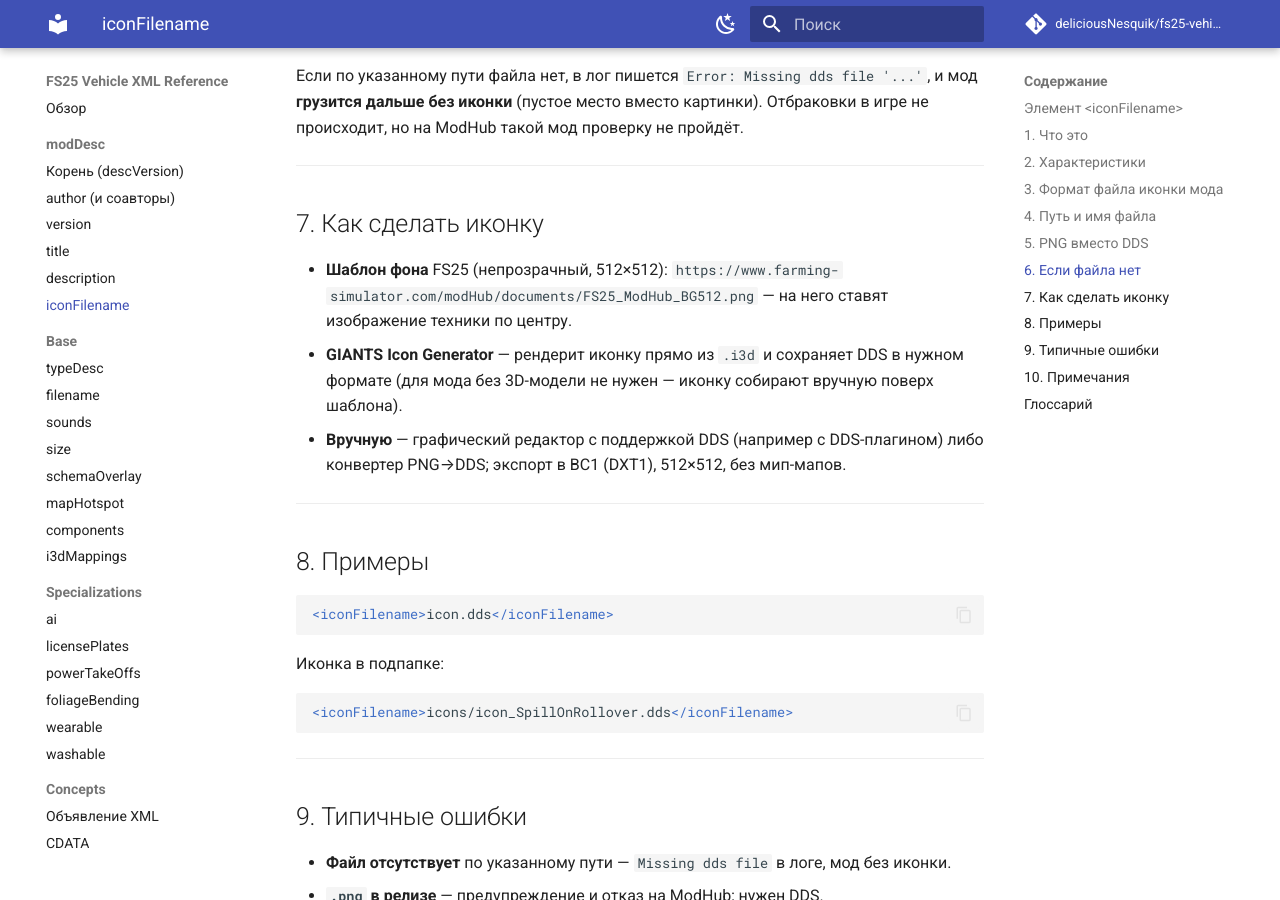
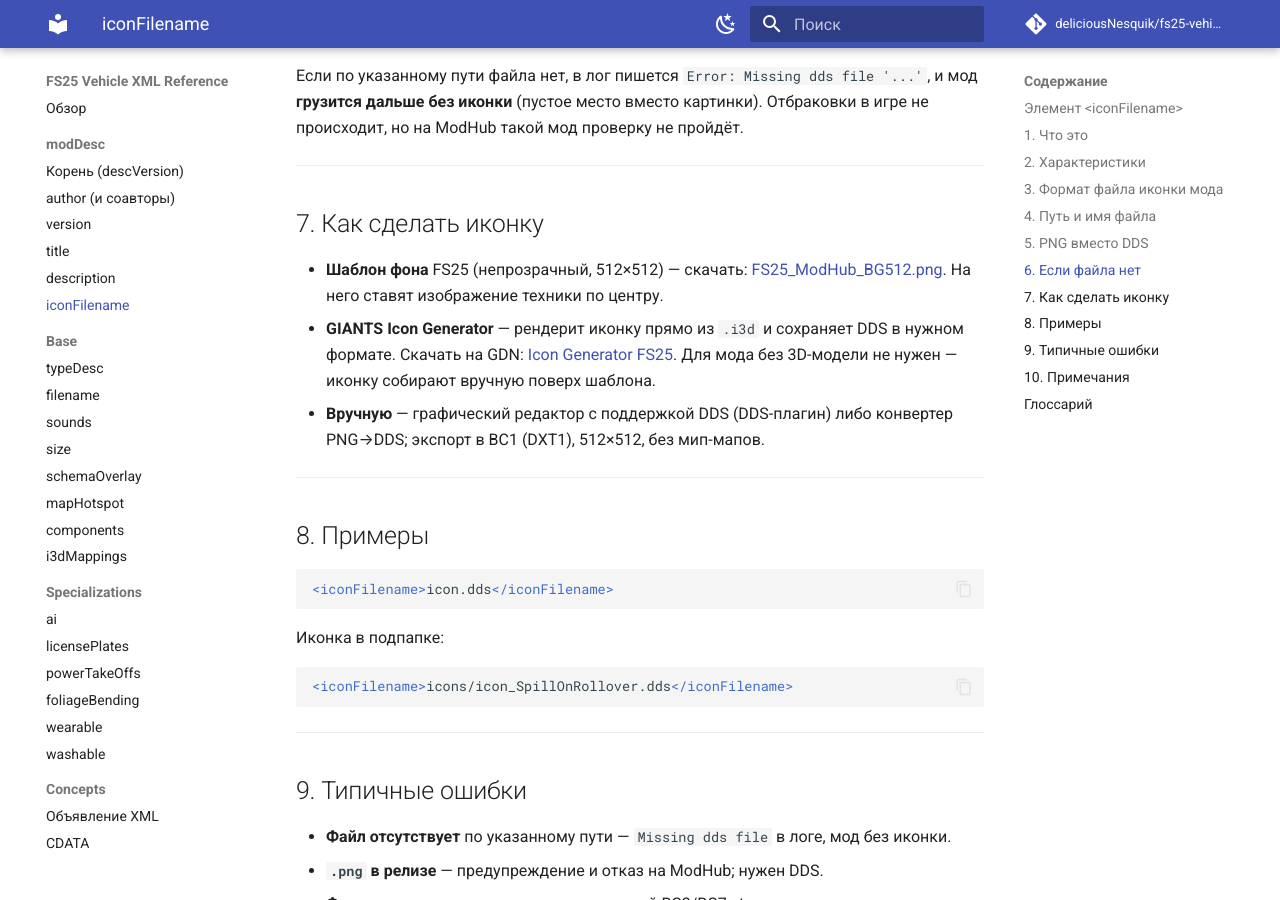
Before and after one commit to deliciousNesquik/fs25-vehicle-xml-reference, an MkDocs documentation site: the page built from docs/mod-desc/icon-filename.md, in a window 1280 px wide and 900 px high, scrolled down 2303 px. Built offline with MkDocs 1.6.1 and Material for MkDocs 9.7.7, drawn with Linux system fonts in a browser that asks for light colours; comment, search, counter and statistics services are not loaded.

Commit message:
iconFilename: make template link clickable, add Icon Generator download link

```diff
--- a/docs/mod-desc/icon-filename.md
+++ b/docs/mod-desc/icon-filename.md
@@ -82,9 +82,9 @@
 
 ## 7. Как сделать иконку
 
-- **Шаблон фона** FS25 (непрозрачный, 512×512): `https://www.farming-simulator.com/modHub/documents/FS25_ModHub_BG512.png` — на него ставят изображение техники по центру.
-- **GIANTS Icon Generator** — рендерит иконку прямо из `.i3d` и сохраняет DDS в нужном формате (для мода без 3D-модели не нужен — иконку собирают вручную поверх шаблона).
-- **Вручную** — графический редактор с поддержкой DDS (например с DDS-плагином) либо конвертер PNG→DDS; экспорт в BC1 (DXT1), 512×512, без мип-мапов.
+- **Шаблон фона** FS25 (непрозрачный, 512×512) — скачать: [FS25_ModHub_BG512.png](https://www.farming-simulator.com/modHub/documents/FS25_ModHub_BG512.png). На него ставят изображение техники по центру.
+- **GIANTS Icon Generator** — рендерит иконку прямо из `.i3d` и сохраняет DDS в нужном формате. Скачать на GDN: [Icon Generator FS25](https://gdn.giants-software.com/thread.php?categoryId=4&threadId=15866). Для мода без 3D-модели не нужен — иконку собирают вручную поверх шаблона.
+- **Вручную** — графический редактор с поддержкой DDS (DDS-плагин) либо конвертер PNG→DDS; экспорт в BC1 (DXT1), 512×512, без мип-мапов.
 
 ---
 
```
